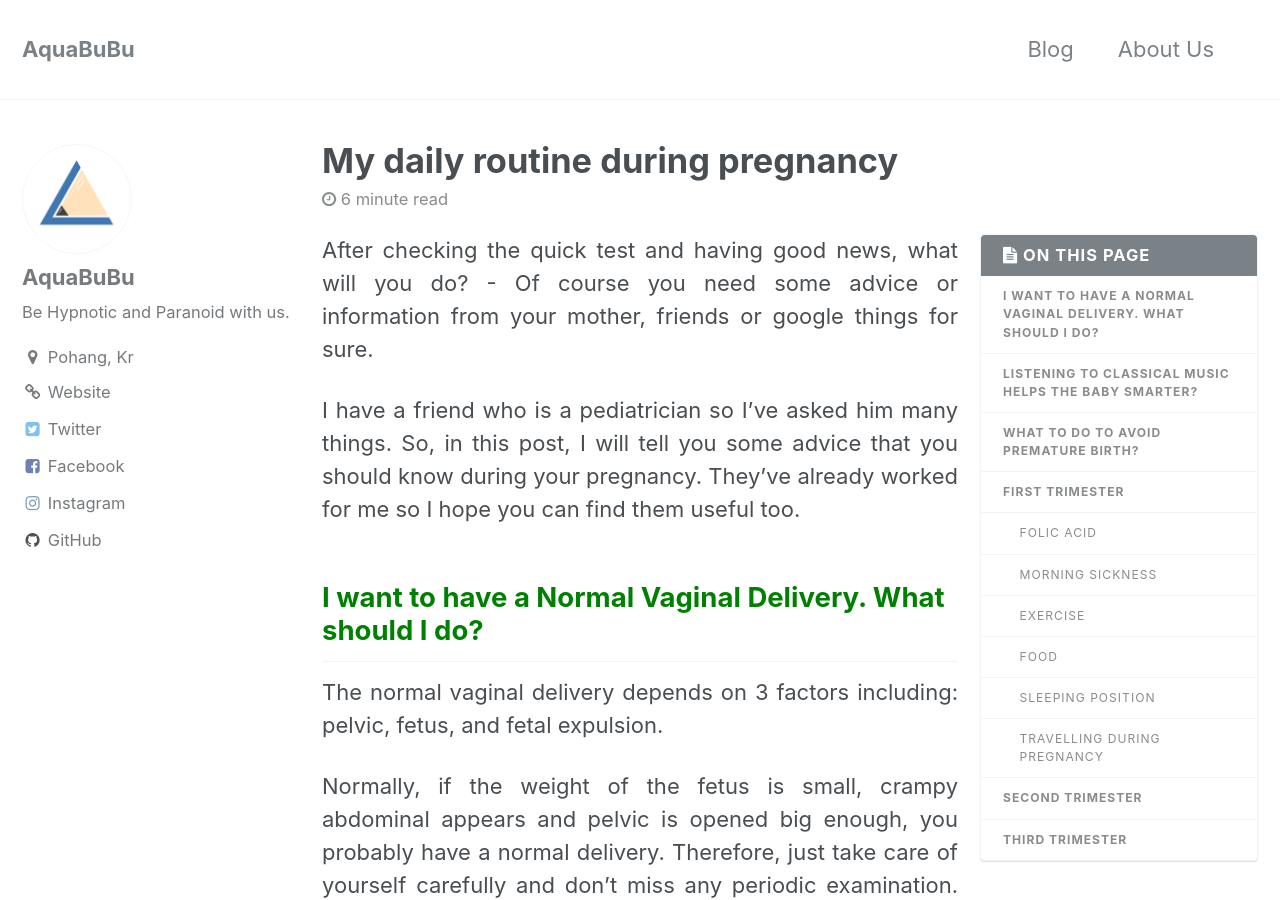
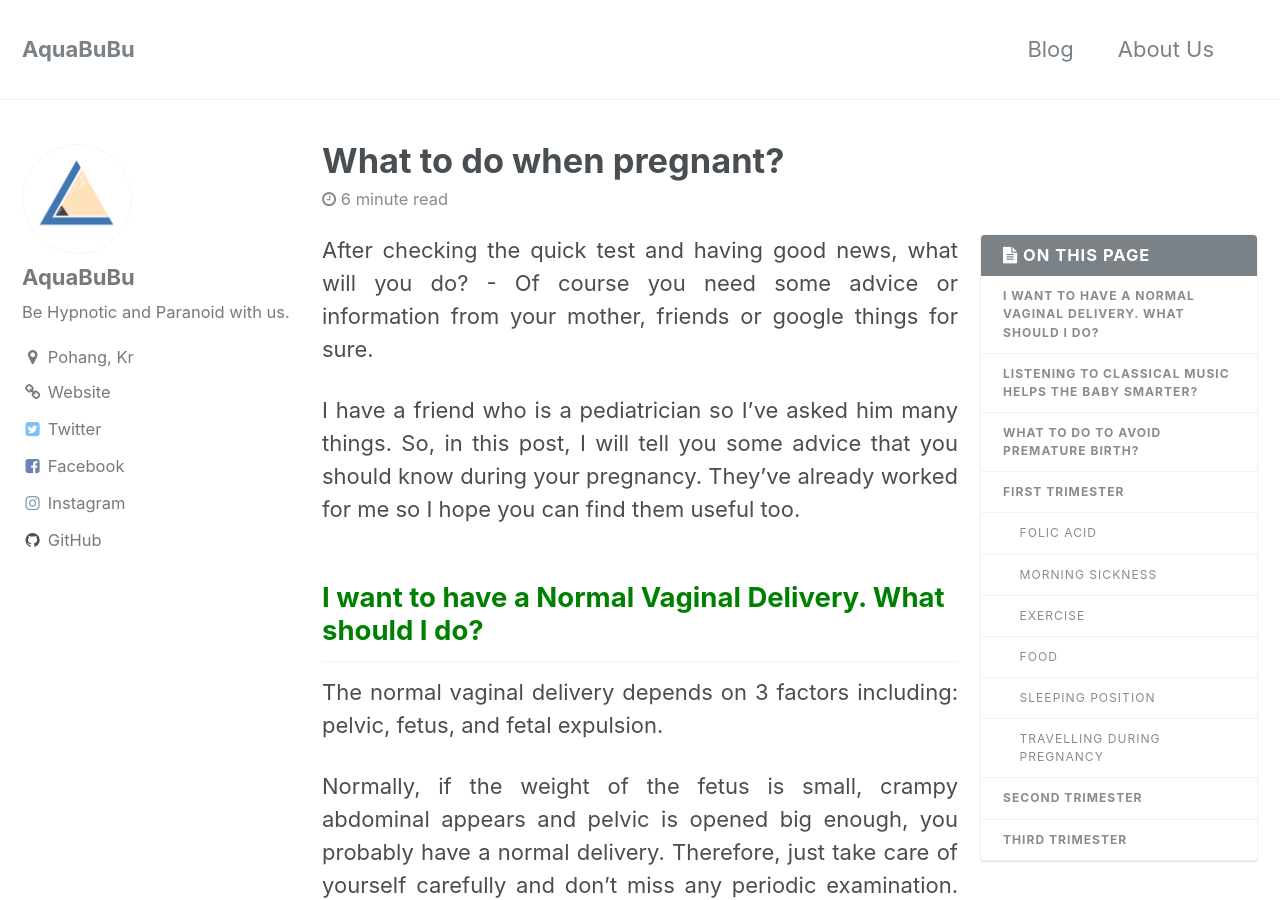
Before and after one commit to aquabubu/home, a Jekyll site: the page built from _posts/2017-03-15-What-to-do-when-pregnant.md, in a window 1280 px wide and 900 px high. Built offline with Jekyll 4.4.1, drawn with Linux system fonts in a browser that asks for light colours; emoji names are drawn with the system emoji font; comment, search, counter and statistics services are not loaded; some of the changed text lies outside the part shown.

Commit message:
Update sites

```diff
--- a/_posts/2017-03-15-My-daily-routine-during-pregnancy.md
+++ b/_posts/2017-03-15-What-to-do-when-pregnant.md
@@ -1,9 +1,9 @@
 ---
-title: My daily routine during pregnancy
+title: What to do when pregnant?
 categories: Baby
 tags:
 - pregnancy
-- dailyroutineinpregnancy
+- whattodowhenpregnant
 - allaboutmypregnancy
 - avoidprematurebirth
 - normalvaginadelivery
```
